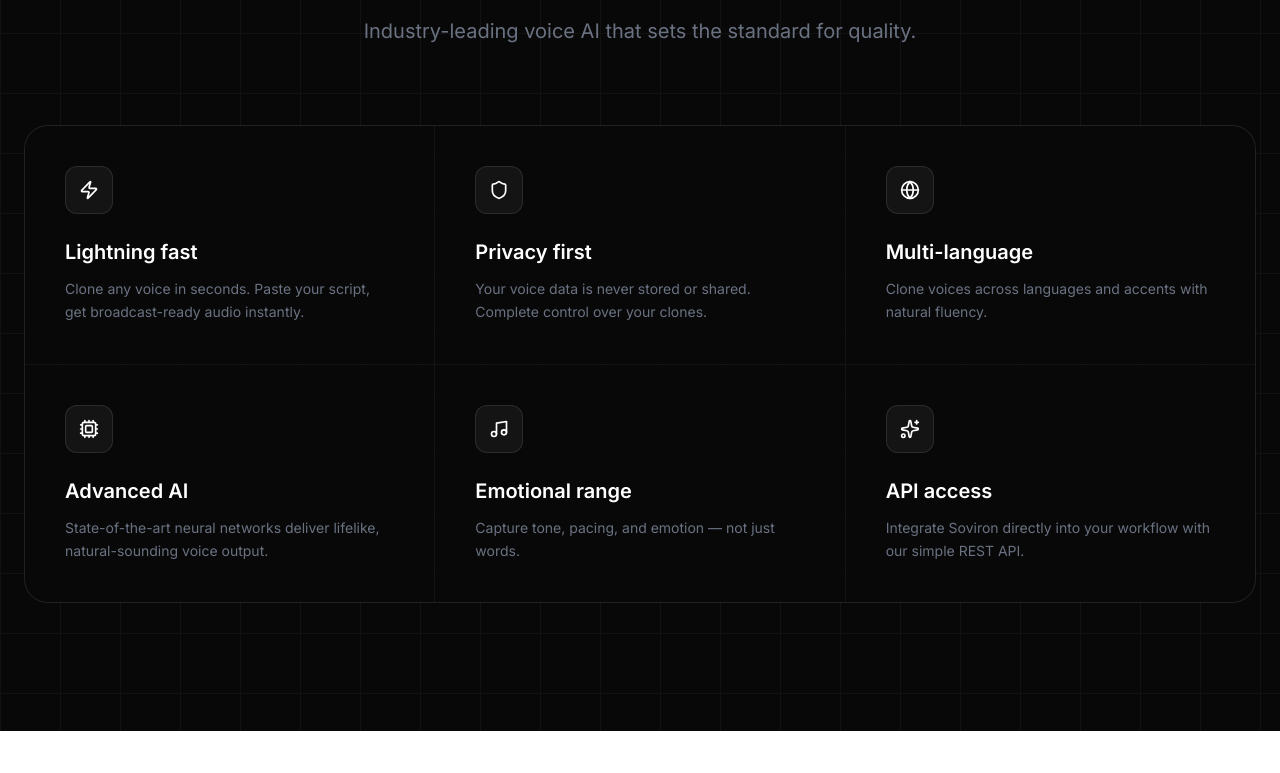
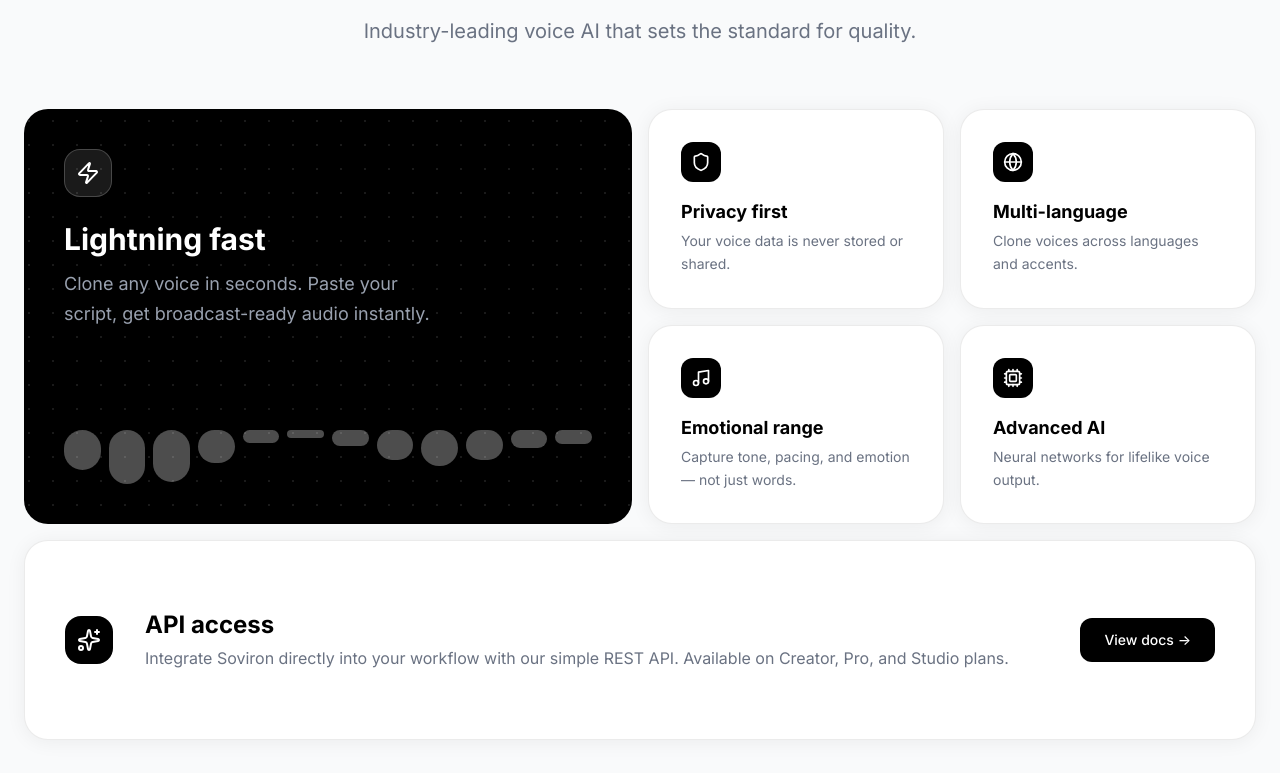
Before and after one commit to rupesh13r/soviron, a Next.js app: page / in a window 1280 px wide. Shown: the part 1987-2760 px from the top of the page. Built offline with nearby package versions, Linux system fonts and the light colour scheme.

Commit message:
bento grid features section

```diff
--- a/components/Features.tsx
+++ b/components/Features.tsx
@@ -2,60 +2,18 @@
 import { motion } from "framer-motion";
 import { Zap, Shield, Globe, Cpu, Music, Sparkles } from "lucide-react";
 
-const features = [
-  {
-    icon: Zap,
-    title: "Lightning fast",
-    description: "Clone any voice in seconds. Paste your script, get broadcast-ready audio instantly.",
-  },
-  {
-    icon: Shield,
-    title: "Privacy first",
-    description: "Your voice data is never stored or shared. Complete control over your clones.",
-  },
-  {
-    icon: Globe,
-    title: "Multi-language",
-    description: "Clone voices across languages and accents with natural fluency.",
-  },
-  {
-    icon: Cpu,
-    title: "Advanced AI",
-    description: "State-of-the-art neural networks deliver lifelike, natural-sounding voice output.",
-  },
-  {
-    icon: Music,
-    title: "Emotional range",
-    description: "Capture tone, pacing, and emotion — not just words.",
-  },
-  {
-    icon: Sparkles,
-    title: "API access",
-    description: "Integrate Soviron directly into your workflow with our simple REST API.",
-  },
-];
-
 export function Features() {
   return (
-    <section id="features" className="relative py-32 px-6 bg-[#080808]">
-      {/* Subtle grid */}
-      <div
-        className="absolute inset-0 opacity-[0.04]"
-        style={{
-          backgroundImage: `linear-gradient(to right, white 1px, transparent 1px), linear-gradient(to bottom, white 1px, transparent 1px)`,
-          backgroundSize: "60px 60px",
-        }}
-      />
-
-      <div className="relative max-w-7xl mx-auto">
+    <section id="features" className="relative py-32 px-6 bg-gray-50">
+      <div className="max-w-7xl mx-auto">
         <motion.div
           initial={{ opacity: 0, y: 20 }}
           whileInView={{ opacity: 1, y: 0 }}
           viewport={{ once: true }}
           transition={{ duration: 0.6 }}
-          className="text-center mb-20"
+          className="text-center mb-16"
         >
-          <h2 className="text-6xl md:text-7xl font-bold mb-6 text-white tracking-tight">
+          <h2 className="text-6xl md:text-7xl font-bold mb-6 text-black tracking-tight">
             Built for perfection
           </h2>
           <p className="text-xl text-gray-500 max-w-2xl mx-auto">
@@ -63,29 +21,142 @@ export function Features() {
           </p>
         </motion.div>
 
-        <div className="grid md:grid-cols-2 lg:grid-cols-3 gap-px bg-white/5 rounded-3xl overflow-hidden border border-white/5">
-          {features.map((feature, index) => (
+        {/* Bento Grid */}
+        <div className="grid grid-cols-4 grid-rows-3 gap-4 h-auto">
+
+          {/* 1 — Large: Lightning fast (col 1-2, row 1-2) */}
           <motion.div
-              key={feature.title}
             initial={{ opacity: 0, y: 20 }}
             whileInView={{ opacity: 1, y: 0 }}
             viewport={{ once: true }}
-              transition={{ duration: 0.5, delay: index * 0.1 }}
-              className="group relative bg-[#080808] p-10 hover:bg-white/[0.03] transition-colors duration-300"
+            transition={{ duration: 0.5 }}
+            className="col-span-2 row-span-2 relative rounded-3xl bg-black overflow-hidden p-10 flex flex-col justify-between"
+            style={{ minHeight: "320px" }}
           >
-              {/* Hover border glow */}
-              <div className="absolute inset-0 opacity-0 group-hover:opacity-100 transition-opacity duration-300 pointer-events-none"
-                style={{ boxShadow: "inset 0 0 0 1px rgba(255,255,255,0.08)" }}
+            {/* Background pattern */}
+            <div className="absolute inset-0 opacity-10"
+              style={{
+                backgroundImage: `radial-gradient(circle at 20% 50%, white 1px, transparent 1px)`,
+                backgroundSize: "24px 24px",
+              }}
             />
+            <div className="relative z-10">
+              <div className="w-12 h-12 rounded-2xl bg-white/10 border border-white/20 flex items-center justify-center mb-6">
+                <Zap className="w-6 h-6 text-white" />
+              </div>
+              <h3 className="text-3xl font-bold text-white mb-3">Lightning fast</h3>
+              <p className="text-gray-400 text-lg leading-relaxed max-w-sm">
+                Clone any voice in seconds. Paste your script, get broadcast-ready audio instantly.
+              </p>
+            </div>
+            <div className="relative z-10 flex gap-2 mt-6">
+              {[...Array(12)].map((_, i) => (
+                <motion.div
+                  key={i}
+                  className="flex-1 rounded-full bg-white/30"
+                  animate={{ height: [`${20 + Math.sin(i) * 15}px`, `${40 + Math.sin(i) * 20}px`, `${20 + Math.sin(i) * 15}px`] }}
+                  transition={{ duration: 1.5, repeat: Infinity, delay: i * 0.1, ease: "easeInOut" }}
+                  style={{ minHeight: "8px" }}
+                />
+              ))}
+            </div>
+          </motion.div>
 
-              <div className="w-12 h-12 rounded-xl bg-white/5 border border-white/10 flex items-center justify-center mb-6 group-hover:bg-white/10 transition-colors duration-300">
-                <feature.icon className="w-5 h-5 text-white" />
+          {/* 2 — Medium: Privacy first (col 3, row 1) */}
+          <motion.div
+            initial={{ opacity: 0, y: 20 }}
+            whileInView={{ opacity: 1, y: 0 }}
+            viewport={{ once: true }}
+            transition={{ duration: 0.5, delay: 0.1 }}
+            className="col-span-1 row-span-1 relative rounded-3xl bg-white border border-black/8 p-8 flex flex-col justify-between overflow-hidden"
+            style={{ boxShadow: "0 2px 20px rgba(0,0,0,0.06)" }}
+          >
+            <div className="w-10 h-10 rounded-xl bg-black flex items-center justify-center mb-4">
+              <Shield className="w-5 h-5 text-white" />
             </div>
+            <div>
+              <h3 className="text-lg font-bold text-black mb-1">Privacy first</h3>
+              <p className="text-gray-500 text-sm leading-relaxed">Your voice data is never stored or shared.</p>
+            </div>
+          </motion.div>
 
-              <h3 className="text-xl font-semibold mb-3 text-white">{feature.title}</h3>
-              <p className="text-gray-500 leading-relaxed text-sm">{feature.description}</p>
+          {/* 3 — Medium: Multi-language (col 4, row 1) */}
+          <motion.div
+            initial={{ opacity: 0, y: 20 }}
+            whileInView={{ opacity: 1, y: 0 }}
+            viewport={{ once: true }}
+            transition={{ duration: 0.5, delay: 0.15 }}
+            className="col-span-1 row-span-1 relative rounded-3xl bg-white border border-black/8 p-8 flex flex-col justify-between overflow-hidden"
+            style={{ boxShadow: "0 2px 20px rgba(0,0,0,0.06)" }}
+          >
+            <div className="w-10 h-10 rounded-xl bg-black flex items-center justify-center mb-4">
+              <Globe className="w-5 h-5 text-white" />
+            </div>
+            <div>
+              <h3 className="text-lg font-bold text-black mb-1">Multi-language</h3>
+              <p className="text-gray-500 text-sm leading-relaxed">Clone voices across languages and accents.</p>
+            </div>
           </motion.div>
-          ))}
+
+          {/* 4 — Medium: Emotional range (col 3, row 2) */}
+          <motion.div
+            initial={{ opacity: 0, y: 20 }}
+            whileInView={{ opacity: 1, y: 0 }}
+            viewport={{ once: true }}
+            transition={{ duration: 0.5, delay: 0.2 }}
+            className="col-span-1 row-span-1 relative rounded-3xl bg-white border border-black/8 p-8 flex flex-col justify-between overflow-hidden"
+            style={{ boxShadow: "0 2px 20px rgba(0,0,0,0.06)" }}
+          >
+            <div className="w-10 h-10 rounded-xl bg-black flex items-center justify-center mb-4">
+              <Music className="w-5 h-5 text-white" />
+            </div>
+            <div>
+              <h3 className="text-lg font-bold text-black mb-1">Emotional range</h3>
+              <p className="text-gray-500 text-sm leading-relaxed">Capture tone, pacing, and emotion — not just words.</p>
+            </div>
+          </motion.div>
+
+          {/* 5 — Medium: Advanced AI (col 4, row 2) */}
+          <motion.div
+            initial={{ opacity: 0, y: 20 }}
+            whileInView={{ opacity: 1, y: 0 }}
+            viewport={{ once: true }}
+            transition={{ duration: 0.5, delay: 0.25 }}
+            className="col-span-1 row-span-1 relative rounded-3xl bg-white border border-black/8 p-8 flex flex-col justify-between overflow-hidden"
+            style={{ boxShadow: "0 2px 20px rgba(0,0,0,0.06)" }}
+          >
+            <div className="w-10 h-10 rounded-xl bg-black flex items-center justify-center mb-4">
+              <Cpu className="w-5 h-5 text-white" />
+            </div>
+            <div>
+              <h3 className="text-lg font-bold text-black mb-1">Advanced AI</h3>
+              <p className="text-gray-500 text-sm leading-relaxed">Neural networks for lifelike voice output.</p>
+            </div>
+          </motion.div>
+
+          {/* 6 — Wide: API access (col 1-4, row 3) */}
+          <motion.div
+            initial={{ opacity: 0, y: 20 }}
+            whileInView={{ opacity: 1, y: 0 }}
+            viewport={{ once: true }}
+            transition={{ duration: 0.5, delay: 0.3 }}
+            className="col-span-4 row-span-1 relative rounded-3xl bg-white border border-black/8 p-10 flex items-center justify-between overflow-hidden"
+            style={{ boxShadow: "0 2px 20px rgba(0,0,0,0.06)", minHeight: "140px" }}
+          >
+            <div className="flex items-center gap-8">
+              <div className="w-12 h-12 rounded-2xl bg-black flex items-center justify-center flex-shrink-0">
+                <Sparkles className="w-6 h-6 text-white" />
+              </div>
+              <div>
+                <h3 className="text-2xl font-bold text-black mb-1">API access</h3>
+                <p className="text-gray-500 leading-relaxed">Integrate Soviron directly into your workflow with our simple REST API. Available on Creator, Pro, and Studio plans.</p>
+              </div>
+            </div>
+            <a href="/signup" className="flex-shrink-0 px-6 py-3 bg-black text-white rounded-xl font-medium hover:scale-105 transition-transform text-sm ml-8">
+              View docs →
+            </a>
+          </motion.div>
+
         </div>
       </div>
     </section>
```
Lines whose indentation alone changed are shown as unchanged.
